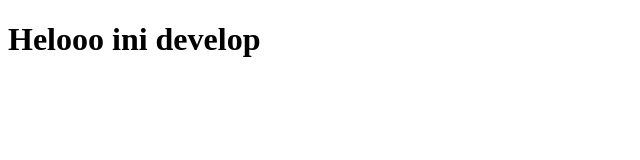
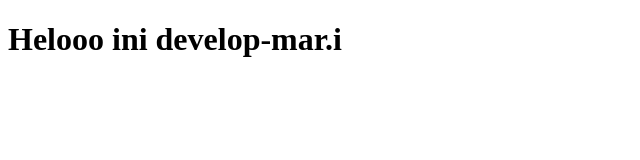
Before and after one commit to MariFauzan20/LOVA, a React (Create React App) app: page / in a window 1280 px wide. Shown: the top 160 px of the page, without its empty margins (0-640 px from the left). Built offline with nearby package versions, Linux system fonts and the light colour scheme.

Commit message:
init branch  develop-mar.i

```diff
--- a/src/App.js
+++ b/src/App.js
@@ -1,5 +1,5 @@
 function App() {
-  return <h1>Helooo ini develop</h1>;
+  return <h1>Helooo ini develop-mar.i</h1>;
 }
 
 export default App;
```
